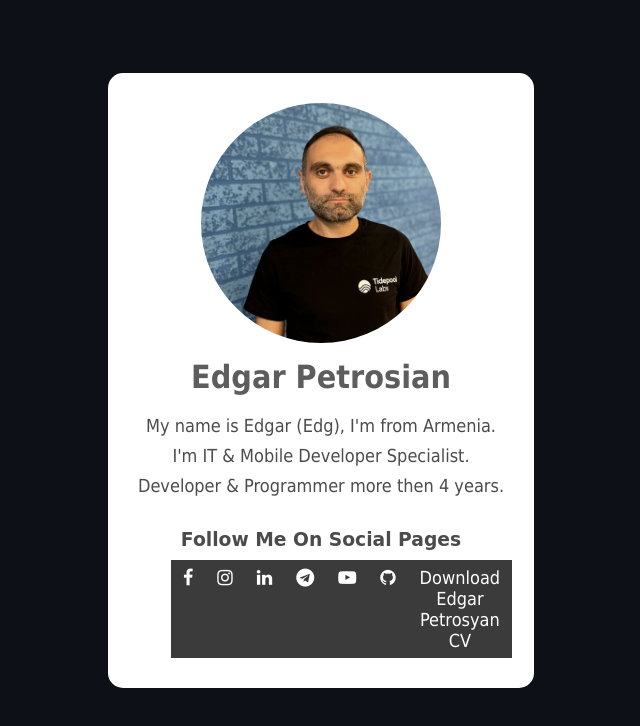
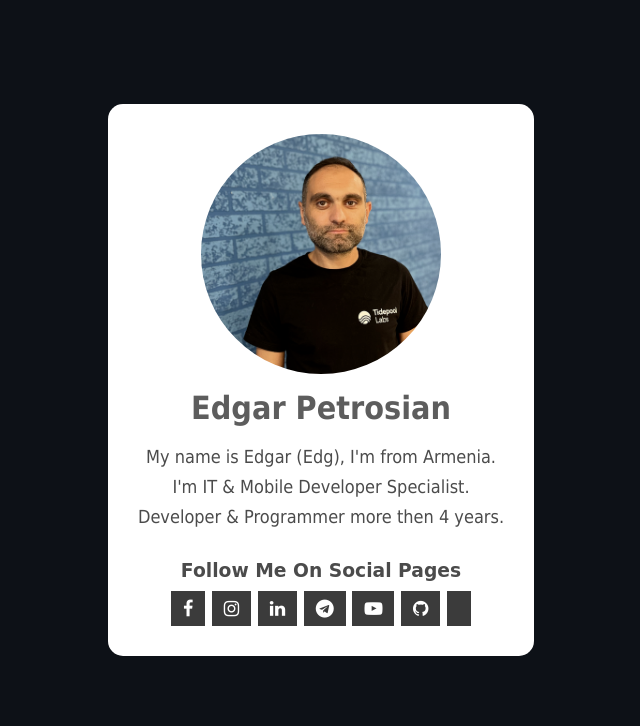
Before and after one commit to EdgarPetrosian/edgarpetrosian.github.io, a plain HTML site: page index.html in a window 1280 px wide. Shown: the whole page, without its empty margins (319-959 px from the left). Drawn offline with Linux system fonts and the light colour scheme.

Commit message:
Added cv download atribut

```diff
--- a/index.html
+++ b/index.html
@@ -31,7 +31,7 @@
                     <a href="https://t.me/edgarpetrosian" target="_blank"><i class="fa fa-telegram"></i></a>
                     <a href="https://www.youtube.com/channel/UCjxQot8Md9CzYtjaJuqj5ig" target="_blank"><i class="fa fa-youtube-play"></i></a>
                     <a href="https://github.com/EdgarPetrosian" target="_blank"><i class="fa fa-github"></i></a>
-                    <a href ="/CV/Edgar Petrosyan CV.pdf" attributes-list> Download Edgar Petrosyan CV</a>
+                    <a href ="/CV/Edgar Petrosyan CV.pdf" target="_blank" download></a>
                 </div>
             </div>
         </div>
```
